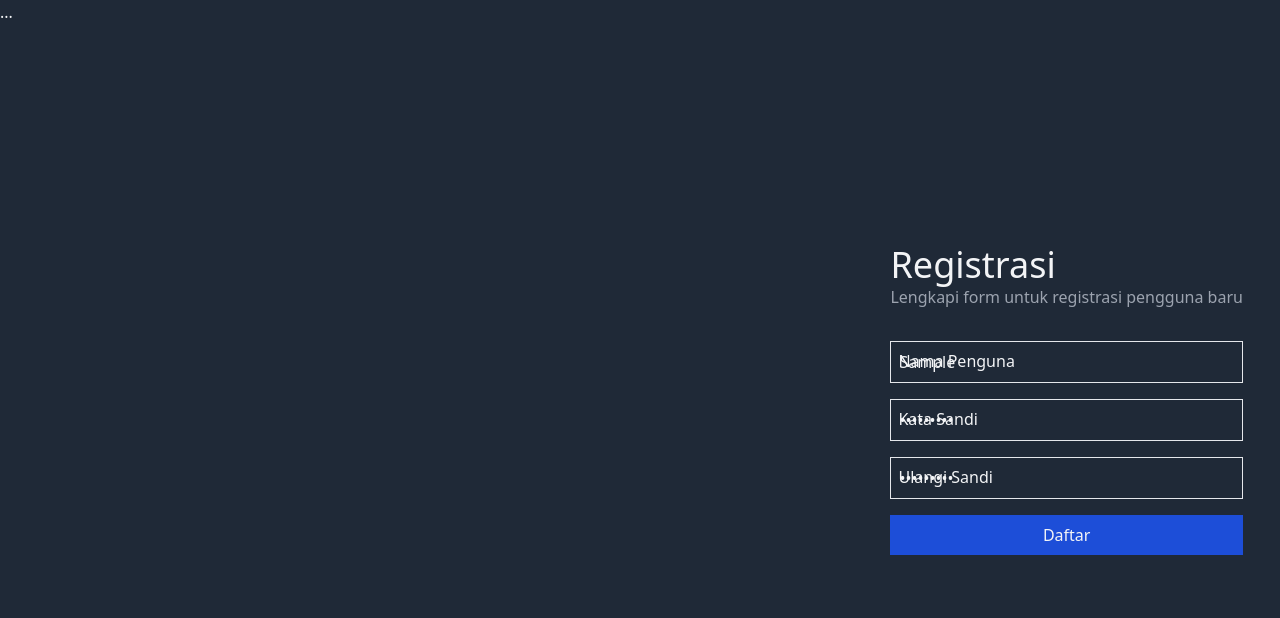
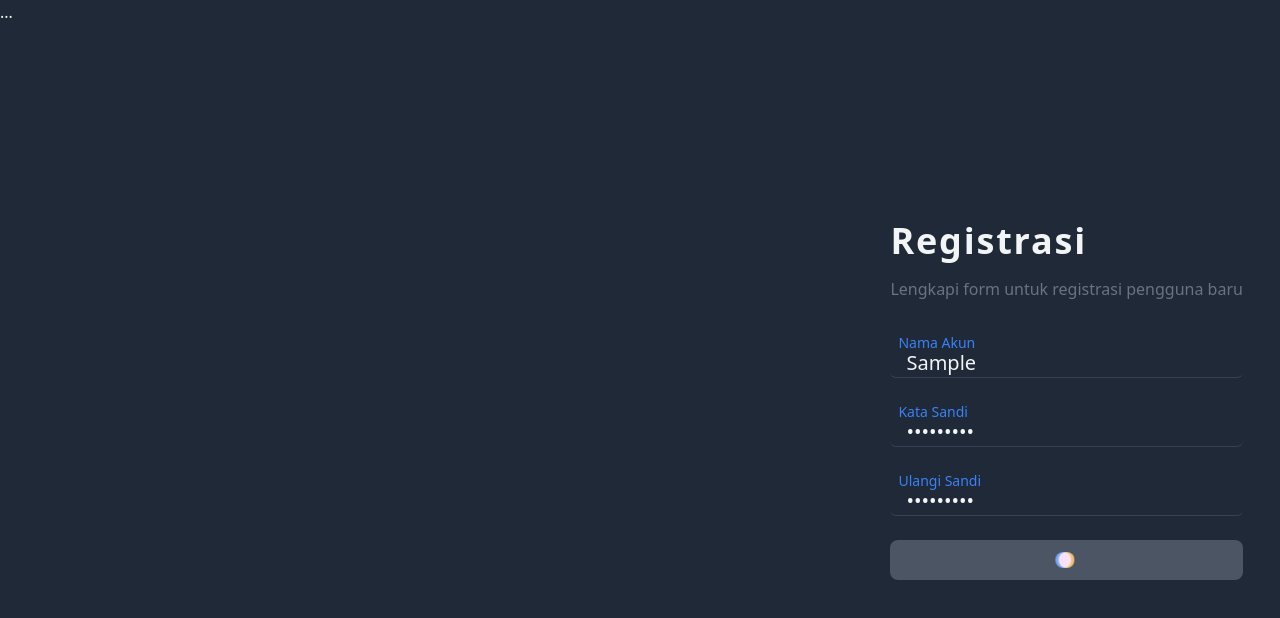
Before and after one commit to momo4creative/momo-todos, a React (Vite) app: page /auth/register in a window 1280 px wide. Both pictures are taken after typing "Sample", "Sample123", "Sample123" into the empty fields and a click on the button "Daftar". Shown: the top 618 px of the page. Built offline with nearby package versions, Linux system fonts and the light colour scheme.

Commit message:
fix register

```diff
--- /dev/null
+++ b/src/components/Loader.jsx
@@ -0,0 +1,20 @@
+import React from "react";
+import { motion } from "framer-motion";
+
+export default function Loader() {
+  return (
+    <div className="flex items-center justify-center space-x-2">
+      <motion.div
+        animate={{ x: [0, 26, 0] }}
+        transition={{ duration: 1, ease: "linear", repeat: Infinity }}
+        className="w-4 h-4 rounded-full bg-blue-500 filter mix-blend-screen"
+      ></motion.div>
+      <motion.div
+        animate={{ x: [0, -26, 0] }}
+        transition={{ duration: 1, ease: "linear", repeat: Infinity }}
+        className="w-4 h-4 rounded-full bg-yellow-500 filter mix-blend-screen"
+      ></motion.div>
+      &nbsp;
+    </div>
+  );
+}
--- a/src/components/auth/ButtonForm.jsx
+++ b/src/components/auth/ButtonForm.jsx
@@ -1,9 +1,14 @@
 import React from "react";
+import { Loader } from "../";
 
-export default function ButtonForm({ label, ...props }) {
+export default function ButtonForm({ label, formik, ...props }) {
   return (
-    <button {...props} className="w-full p-2 bg-blue-700">
-      {label}
+    <button
+      {...props}
+      className="w-full p-2 rounded-lg bg-blue-700 font-semibold disabled:bg-gray-600 hover:filter hover:brightness-75"
+      disabled={!formik.isValid || formik.isSubmitting}
+    >
+      {formik.isSubmitting ? <Loader /> : label}
     </button>
   );
 }
--- a/src/components/auth/InputField.jsx
+++ b/src/components/auth/InputField.jsx
@@ -1,34 +1,25 @@
 import {} from "react";
 
 export default function InputField({ children, label, ...props }) {
+  // console.log(props);
   return (
     <div className="relative">
       <input
         {...props}
+        id={props.name}
         placeholder={label}
         autoComplete="off"
-        className="peer w-full border bg-transparent p-2 focus:outline-none"
+        className={`peer w-full  pt-4 px-4 text-xl border-b ${
+          props.error ? "border-red-500" : "border-gray-700"
+        } bg-black rounded-md bg-transparent placeholder-transparent focus:outline-none focus:border-blue-500`}
       />
       <label
         htmlFor={props.name}
-        className="absolute top-2 left-2  peer-focus:top-0"
+        className="absolute top-0 left-2 text-blue-500 text-sm transition-all peer-placeholder-shown:top-4 peer-placeholder-shown:left-4 peer-placeholder-shown:text-gray-400 peer-placeholder-shown:text-lg peer-focus:top-0 peer-focus:left-2 peer-focus:text-blue-500 peer-focus:text-sm"
       >
         {label}
       </label>
-      <div className="text-sm text-red-500">{children}</div>
+      <div className="absolute text-sm text-red-500 mx-4">{children}</div>
     </div>
   );
 }
-
-{
-  /* <div className='`'>
-      <input
-        {...props}
-        placeholder={label}
-        autoComplete="off"
-        className="w-full border bg-transparent p-2 focus:outline-none"
-      />
-      <label htmlFor={props.name}>{label}</label>
-      <div className="text-sm text-red-500">{children}</div>
-    </div> */
-}
--- /dev/null
+++ b/src/components/index.js
@@ -0,0 +1 @@
+export { default as Loader } from "./Loader";
--- a/src/pages/auth/Register.jsx
+++ b/src/pages/auth/Register.jsx
@@ -27,19 +27,20 @@ export default function Register() {
   //
   return (
     <div className="space-y-8">
-      <header>
-        <div className="text-4xl">Registrasi</div>
-        <p className="text-gray-400">
+      <header className="space-y-4">
+        <div className="text-4xl font-bold tracking-wider">Registrasi</div>
+        <p className="text-gray-500">
           Lengkapi form untuk registrasi pengguna baru
         </p>
       </header>
 
-      <form onSubmit={formik.handleSubmit} className="space-y-4">
+      <form onSubmit={formik.handleSubmit} className="space-y-6">
         <InputField
           type="text"
-          label="Nama Penguna"
+          label="Nama Akun"
           name="username"
           {...formik.getFieldProps("username")}
+          error={formik.errors["username"]}
         >
           {formik.touched["username"] && formik.errors["username"]
             ? formik.errors["username"]
@@ -51,6 +52,7 @@ export default function Register() {
           label="Kata Sandi"
           name="password"
           {...formik.getFieldProps("password")}
+          error={formik.errors["password"]}
         >
           {formik.touched["password"] && formik.errors["password"]
             ? formik.errors["password"]
@@ -62,13 +64,14 @@ export default function Register() {
           label="Ulangi Sandi"
           name="confirmPassword"
           {...formik.getFieldProps("confirmPassword")}
+          error={formik.errors["confirmPassword"]}
         >
           {formik.touched["confirmPassword"] && formik.errors["confirmPassword"]
             ? formik.errors["confirmPassword"]
             : null}
         </InputField>
 
-        <ButtonForm type="submit" label="Daftar" />
+        <ButtonForm type="submit" label="Daftar" formik={formik} />
       </form>
     </div>
   );
```
